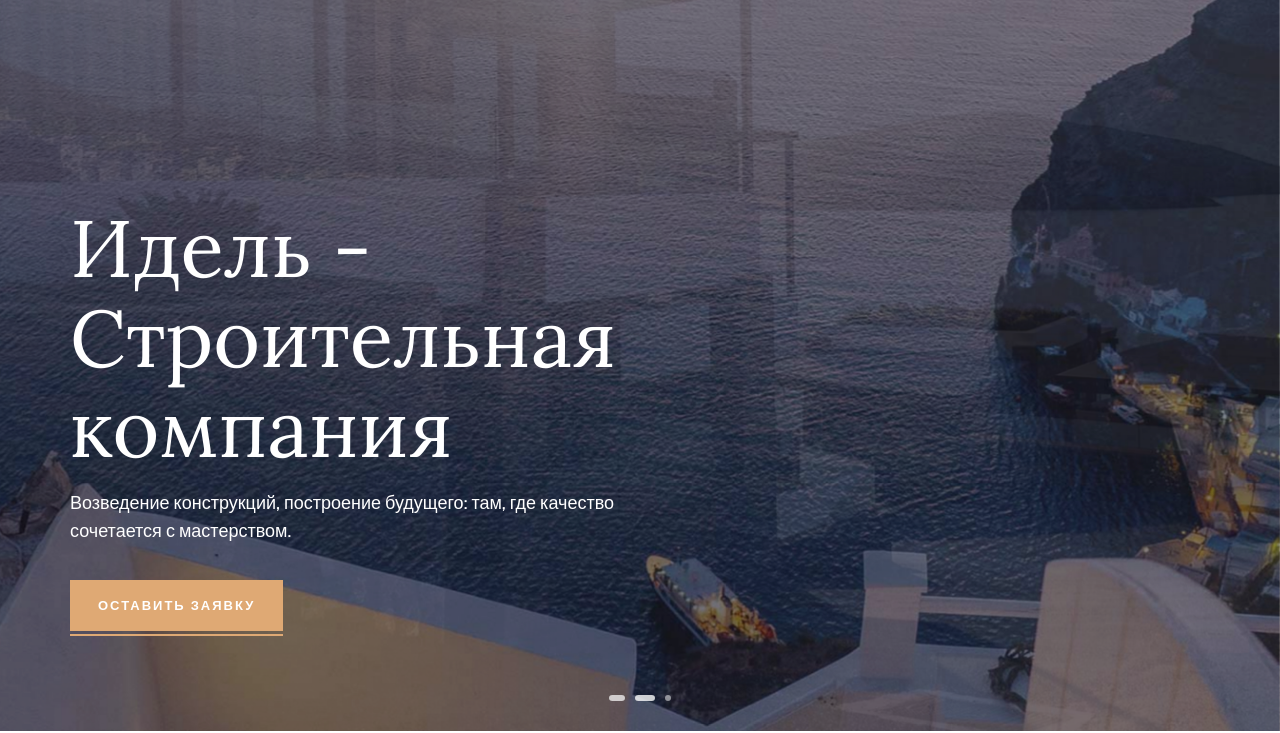
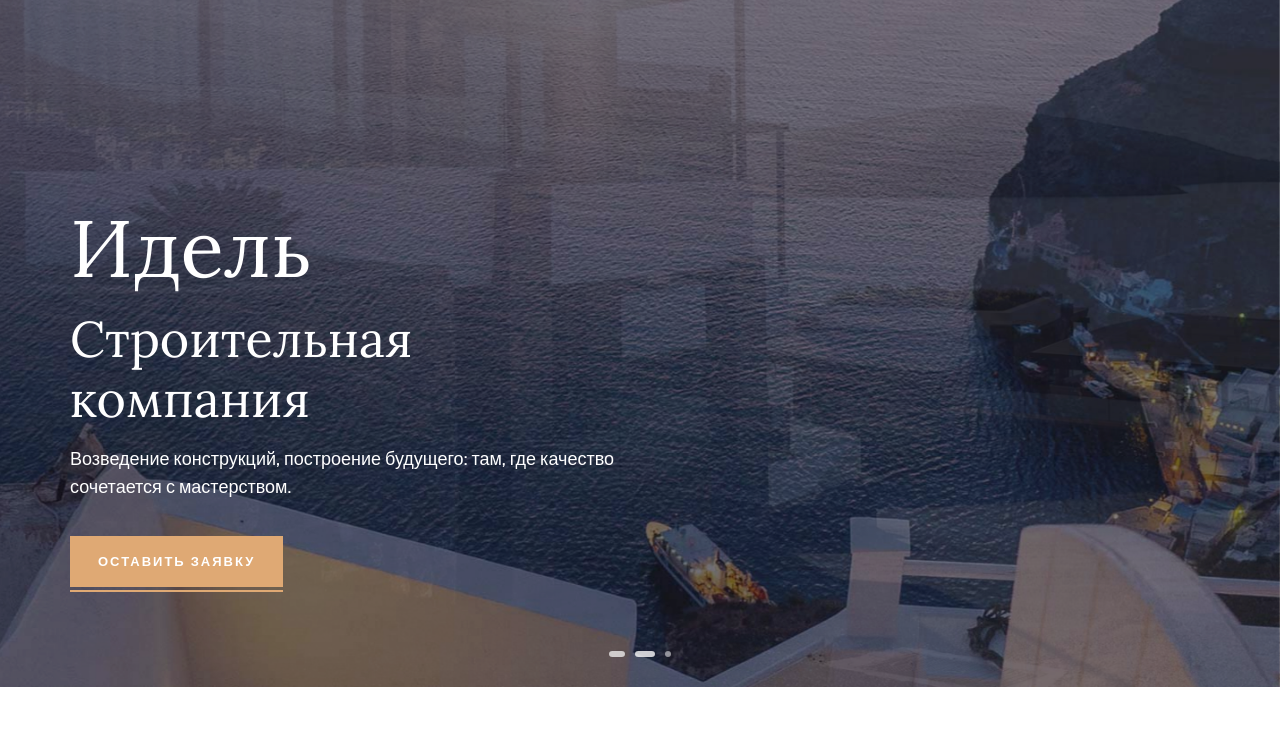
Before and after one commit to Sharik000Idel/IdelCompany, a plain HTML site: page index.html in a window 1280 px wide. Shown: the part 81-814 px from the top of the page. Drawn offline with nearby package versions, Linux system fonts and the light colour scheme.

Commit message:
2 commit

```diff
--- a/css/style.css
+++ b/css/style.css
@@ -513,6 +513,11 @@ ul, ol {
 	color: #ffffff;
 	margin-bottom: 16px;
 }
+.hero-text h2 {
+	font-size: calc( (100vw - 480px)/(1800 - 480) * (62 - 32) + 32px);
+	color: #ffffff;
+	margin-bottom: 16px;
+}
 .hero-text p {
 	font-size: 18px;
 	color: #ffffff;
--- a/index.html
+++ b/index.html
@@ -113,7 +113,7 @@
             <div class="row">
                 <div class="col-lg-6">
                     <div class="hero-text">
-                        <h1>Идель - Строительная компания</h1>
+                        <h1>Идель</h1><h2>Строительная компания</h2>
                         <p>Возведение конструкций, построение будущего: там, где качество сочетается с мастерством.</p>
                         <a href="#" class="primary-btn my_main_btn">Оставить заявку</a>
                     </div>
```
